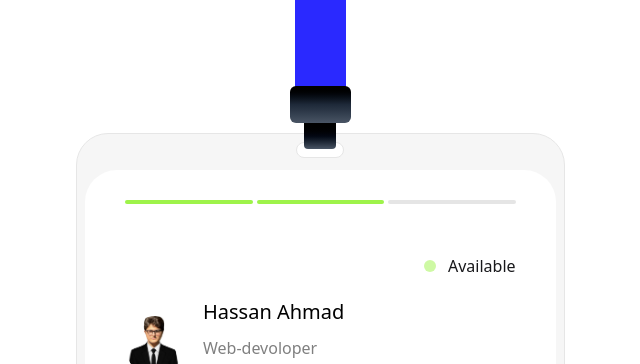
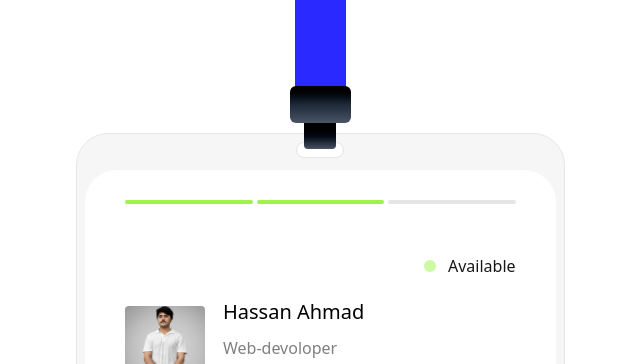
Before and after one commit to Devhassan192/Port-Folio, a website: page index.html in a window 1280 px wide. Shown: the top 364 px of the page, without its empty margins (320-960 px from the left). Drawn offline with nearby package versions, Linux system fonts and the light colour scheme; files whose address does not match are found by name.

Commit message:
Update index.html

```diff
--- a/index.html
+++ b/index.html
@@ -40,7 +40,7 @@
                     </div>
                     <div class="info-main w-full flex gap-5 flex-col-reverse ">
                         <div class="info flex  items-center gap-4.5">
-                            <img class="object-cover w-15 h-15 rounded-full" src="image3.png" alt="">
+                            <img class="object-cover w-20 h-20 rounded" src="me-2.png" alt="">
                             <div class="name flex flex-col gap-2.5">
                                 <h1 class="text-black font-medium text-xl">Hassan Ahmad</h1>
                                 <h1 class="text-black/50">Web-devoloper</h1>
@@ -419,7 +419,7 @@
             </div>
         </div>
         <div class="info grid justify-center justify-items-center  items-center gap-4.5 px-[clamp(10px,3vw,30px)] col-span-7   md:col-span-5 md:col-start-2 lg:col-span-3 lg:col-start-3 ">
-            <img class="object-cover w-15 h-15 rounded-full" src="images/hassan.png" alt="">
+            <img class="object-cover w-20 h-20 rounded" src="images/me-2.png" alt="">
             <div class="name flex justify-center items-center flex-col gap-2.5">
                 <h1 class="text-black font-medium text-xl">Hassan Ahmad</h1>
                 <h1 class="text-black/50">Web-devoloper</h1>
@@ -482,7 +482,7 @@
 
                 </div>
                 <div class="py-2">
-                    <h1 class="flex text-black/60 justify-center items-center gap-2"> created by <img class="object-cover w-10 h-10 rounded-full" src="images/hassan.png" alt=""> Hassan Ahmad</h1>
+                    <h1 class="flex text-black/60 justify-center items-center gap-2"> created by <img class="object-cover w-10 h-10 rounded-full" src="images/me-2.png" alt=""> Hassan Ahmad</h1>
                 </div>
             </div>
 
```
